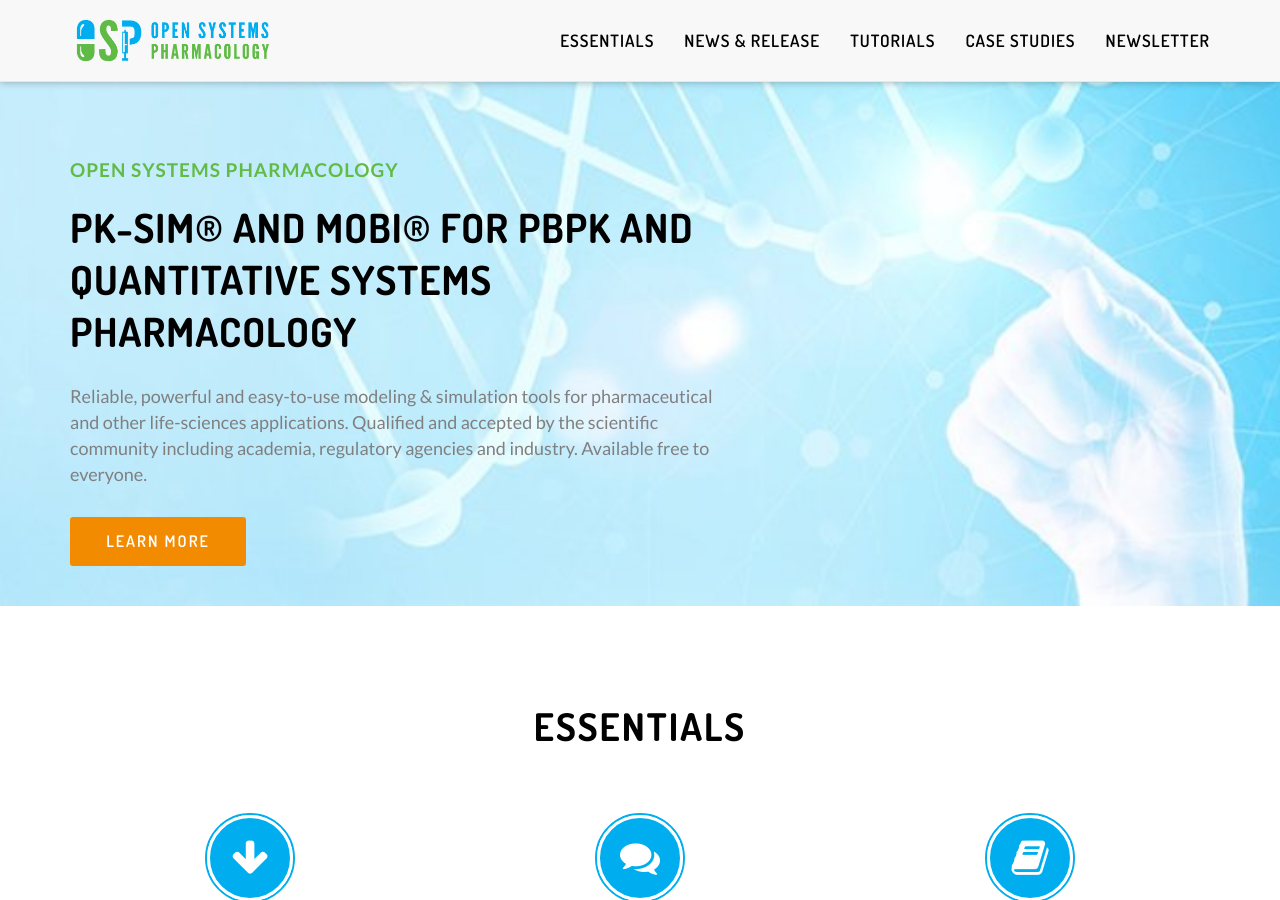
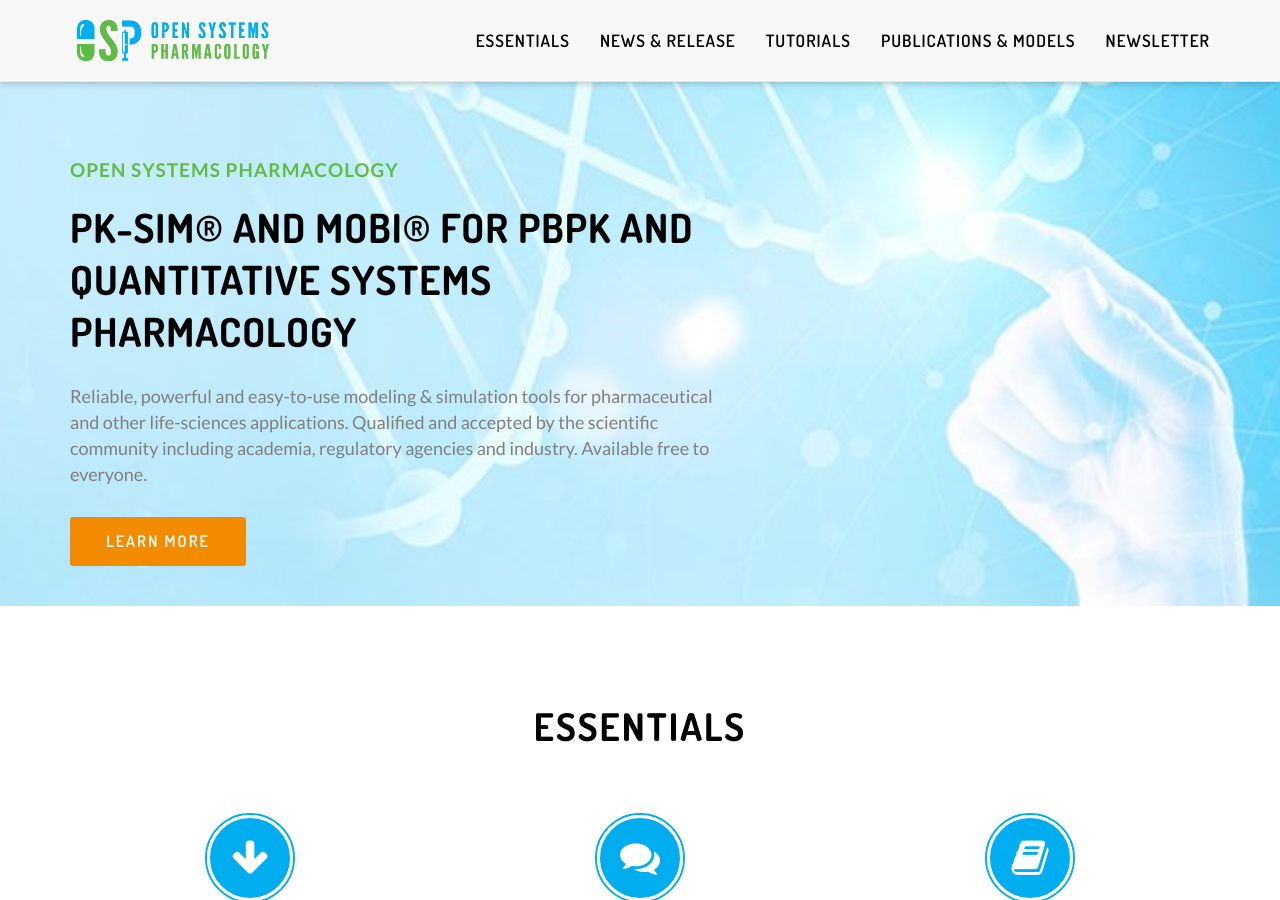
Before and after one commit to Open-Systems-Pharmacology/open-systems-pharmacology.github.io, a Jekyll site: the page built from index.md, in a window 1280 px wide and 900 px high. Built offline with Jekyll 4.4.1, drawn with Linux system fonts in a browser that asks for light colours.

Commit message:
Update header.html (#24)

```diff
--- a/_includes/header.html
+++ b/_includes/header.html
@@ -22,7 +22,7 @@
             <li><a class="page-scroll" href="#essentials">Essentials</a></li>
             <li><a class="page-scroll" href="#news">News &amp; Release</a></li>
             <li><a class="page-scroll" href="#tutorials">Tutorials</a></li>
-            <li><a class="page-scroll" href="#examples">Case Studies</a></li>
+            <li><a class="page-scroll" href="#examples">Publications &amp; Models</a></li>
             <li><a class="page-scroll" href="#newsletter">Newsletter</a></li>
           </ul>
         </div>
```
